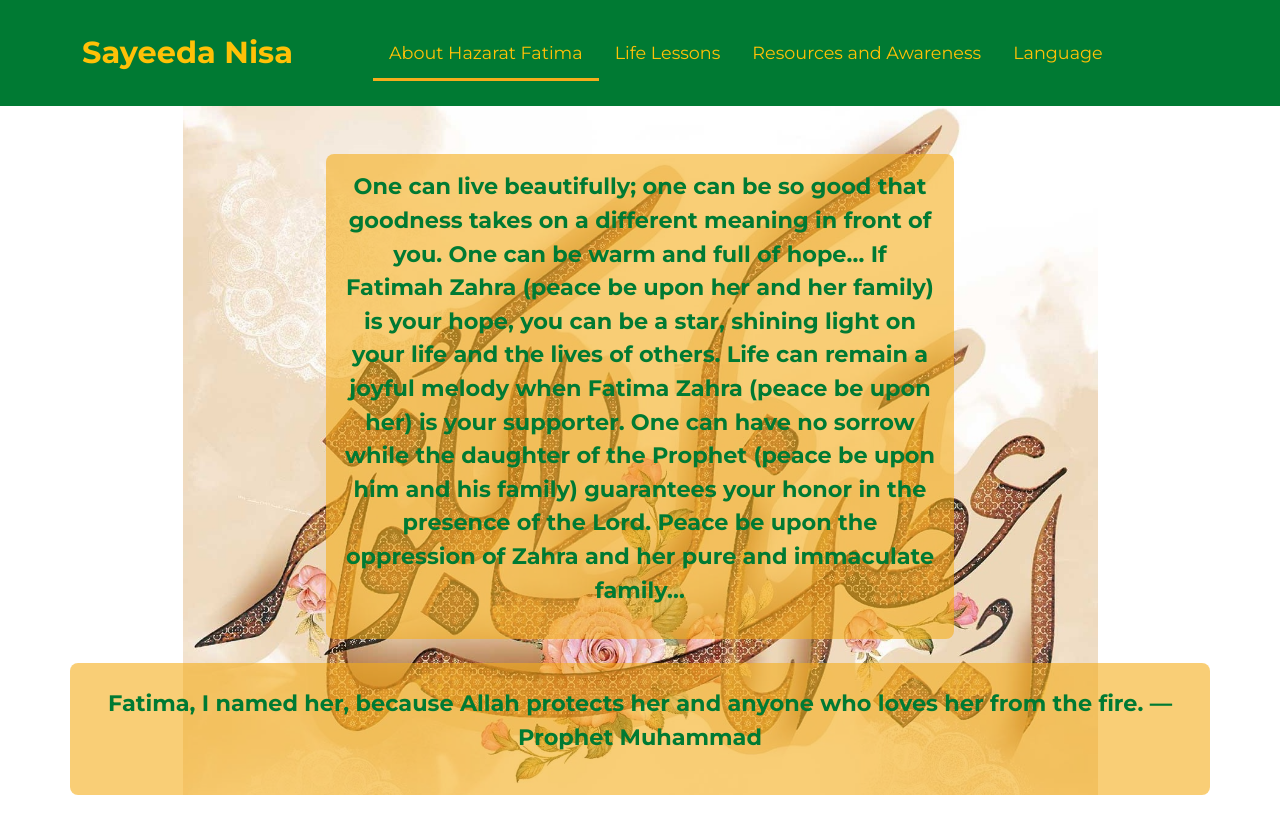
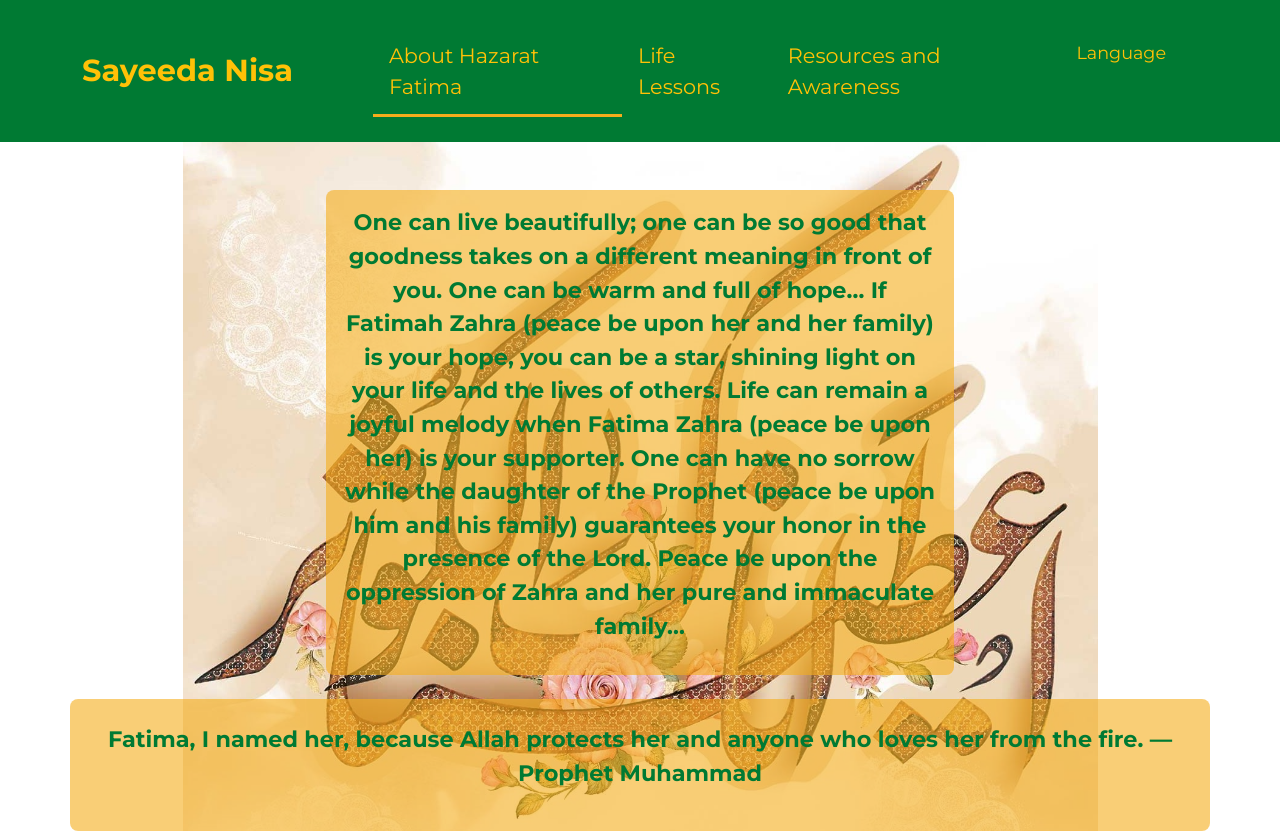
Before and after one commit to shukria-sultani/Sayyida-Nisa, a React (Vite) app: page / in a window 1280 px wide. Shown: the top 833 px of the page. Built offline with nearby package versions, Linux system fonts and the light colour scheme; a web font is replaced by a local one.

Commit message:
Updated the header links font size.

```diff
--- a/src/Components/Header.jsx
+++ b/src/Components/Header.jsx
@@ -10,7 +10,7 @@ function Header() {
 
   return (
     <nav
-      className="navbar navbar-expand-lg navbar-light "
+      className="navbar navbar-expand-lg posotion-fixed navbar-light "
       style={{ backgroundColor: "#007A33 ",
        }}
     >
@@ -30,19 +30,19 @@ function Header() {
           <span className="navbar-toggler-icon"></span>
         </button>
         <div className="collapse navbar-collapse m-3 ps-lg-5" id="navbarNav">
-          <ul className="navbar-nav">
-            <li className="nav-item active">
-              <a className="nav-link  p-3 active text-warning" href="#"  style={{ fontSize: '1.1rem' }}>
+          <ul className="navbar-nav" >
+            <li className="nav-item active" >
+              <a className="nav-link  p-3 active text-warning" href="#"  style={{ fontSize: '1.3rem' }}>
                 {t("AboutFatime")}
               </a>
             </li>
             <li className="nav-item">
-              <a className="nav-link  p-3  text-warning" href="#"  style={{ fontSize: '1.1rem' }}>
+              <a className="nav-link  p-3  text-warning" href="#"  style={{ fontSize: '1.3rem' }}>
                 {t("LifeLessons")}
               </a>
             </li>
             <li className="nav-item">
-              <a className="nav-link p-3   text-warning" href="#"  style={{ fontSize: '1.1rem' }}>
+              <a className="nav-link p-3   text-warning" href="#"  style={{ fontSize: '1.3rem' }}>
                 {t("Resources")}
               </a>
             </li>
```
